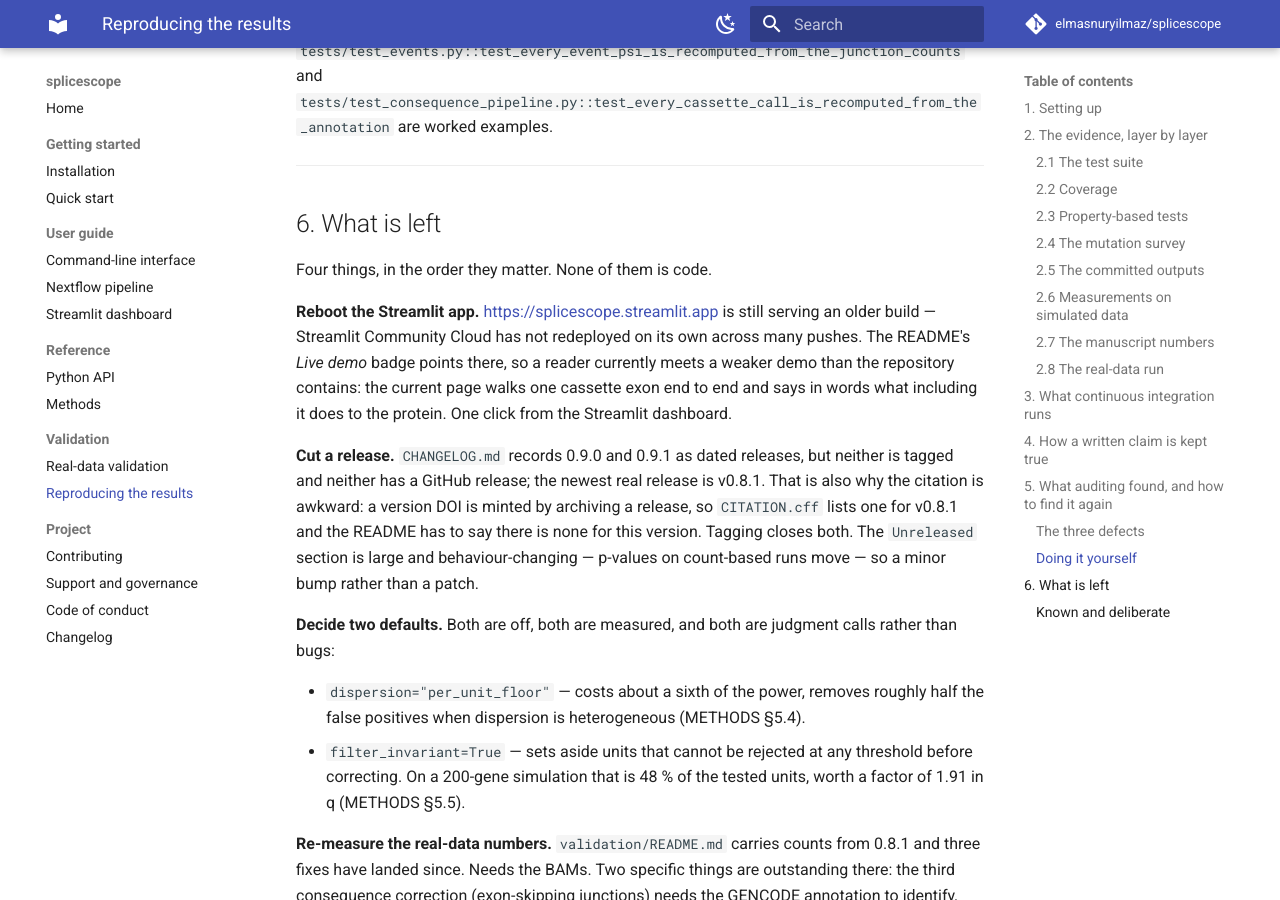
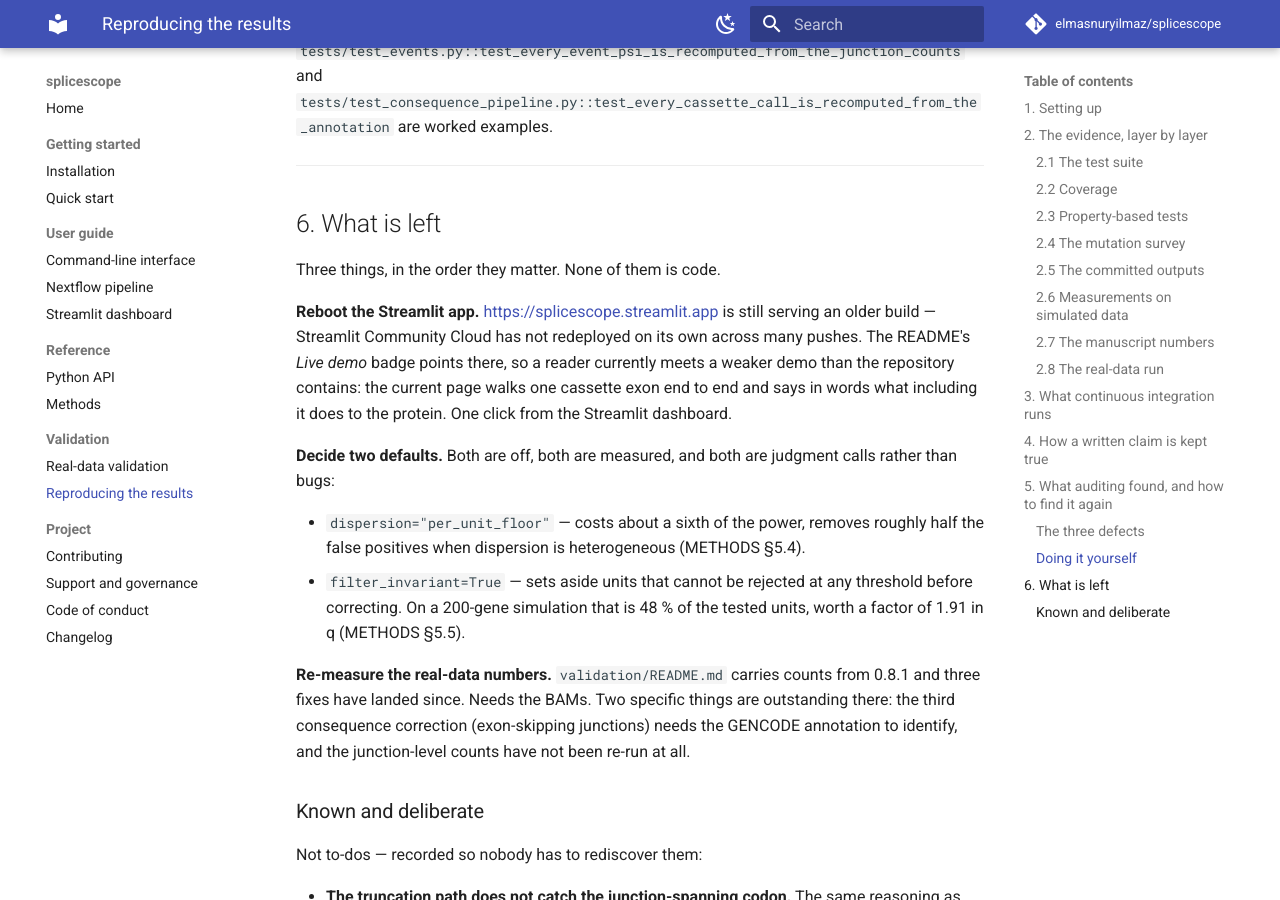
Before and after one commit to elmasnuryilmaz/splicescope, an MkDocs documentation site: the page built from docs/REPRODUCING.md, in a window 1280 px wide and 900 px high, scrolled down 9410 px. Built offline with MkDocs 1.6.1 and Material for MkDocs 9.7.7, drawn with Linux system fonts in a browser that asks for light colours; comment, search, counter and statistics services are not loaded.

Commit message:
Cite v0.10.0 by its Zenodo version DOI
Archiving the v0.10.0 release minted 10.5281/zenodo.23857335. CITATION.cff and the
README now offer it for this exact version, and the "cut a release" item leaves the
list of what is left in docs/REPRODUCING.md.

Co-Authored-By: Claude Opus 5.5 <noreply@anthropic.com>

```diff
--- a/docs/REPRODUCING.md
+++ b/docs/REPRODUCING.md
@@ -368,20 +368,13 @@ are worked examples.
 
 ## 6. What is left
 
-Four things, in the order they matter. None of them is code.
+Three things, in the order they matter. None of them is code.
 
 **Reboot the Streamlit app.** <https://splicescope.streamlit.app> is still serving an
 older build — Streamlit Community Cloud has not redeployed on its own across many pushes.
 The README's *Live demo* badge points there, so a reader currently meets a weaker demo
 than the repository contains: the current page walks one cassette exon end to end and says
 in words what including it does to the protein. One click from the Streamlit dashboard.
-
-**Cut a release.** `CHANGELOG.md` records 0.9.0 and 0.9.1 as dated releases, but neither
-is tagged and neither has a GitHub release; the newest real release is v0.8.1. That is
-also why the citation is awkward: a version DOI is minted by archiving a release, so
-`CITATION.cff` lists one for v0.8.1 and the README has to say there is none for this
-version. Tagging closes both. The `Unreleased` section is large and behaviour-changing —
-p-values on count-based runs move — so a minor bump rather than a patch.
 
 **Decide two defaults.** Both are off, both are measured, and both are judgment calls
 rather than bugs:
```
Also changed, not shown: README.md (+3 -5 lines), 1 other file.
